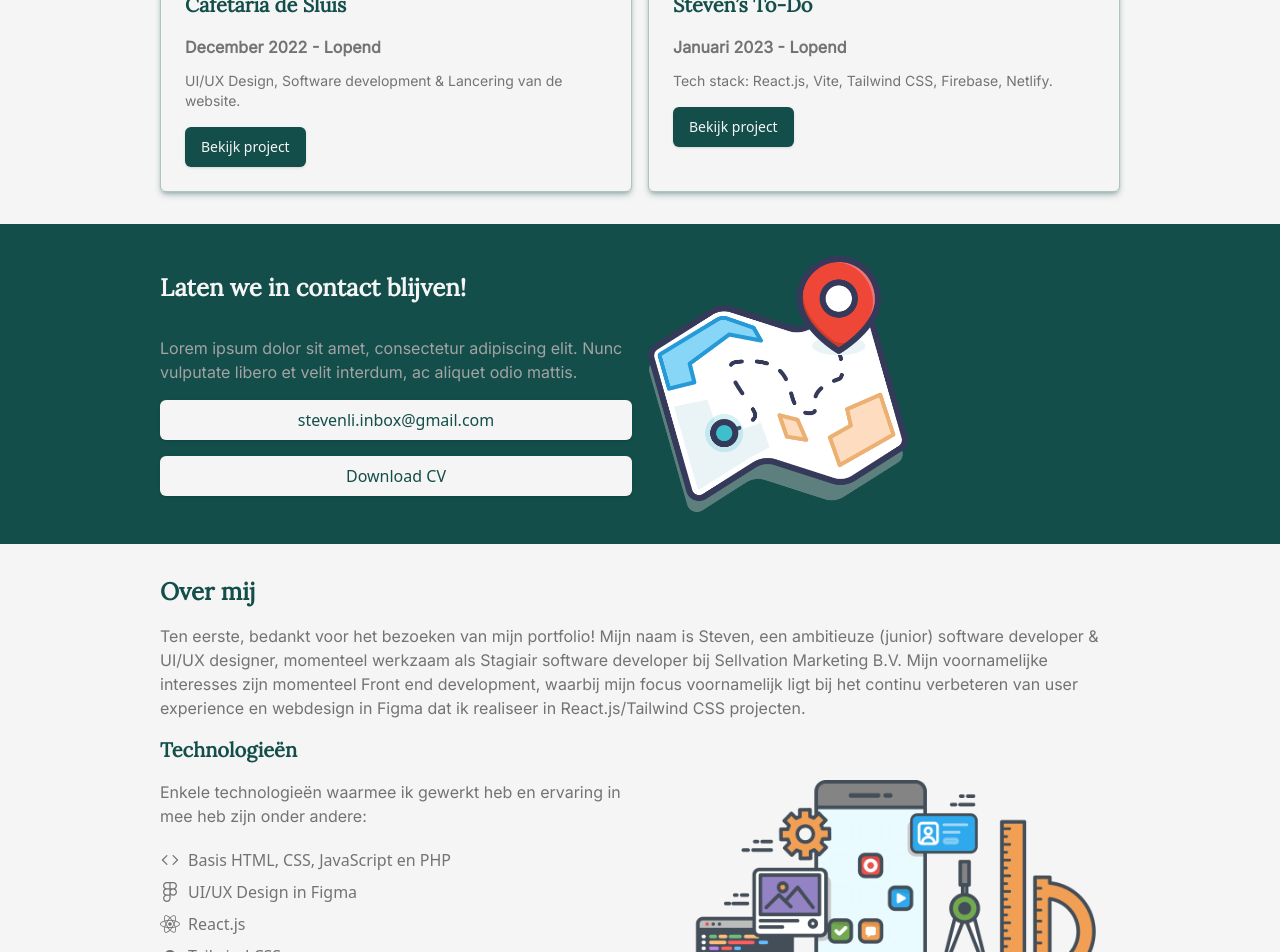
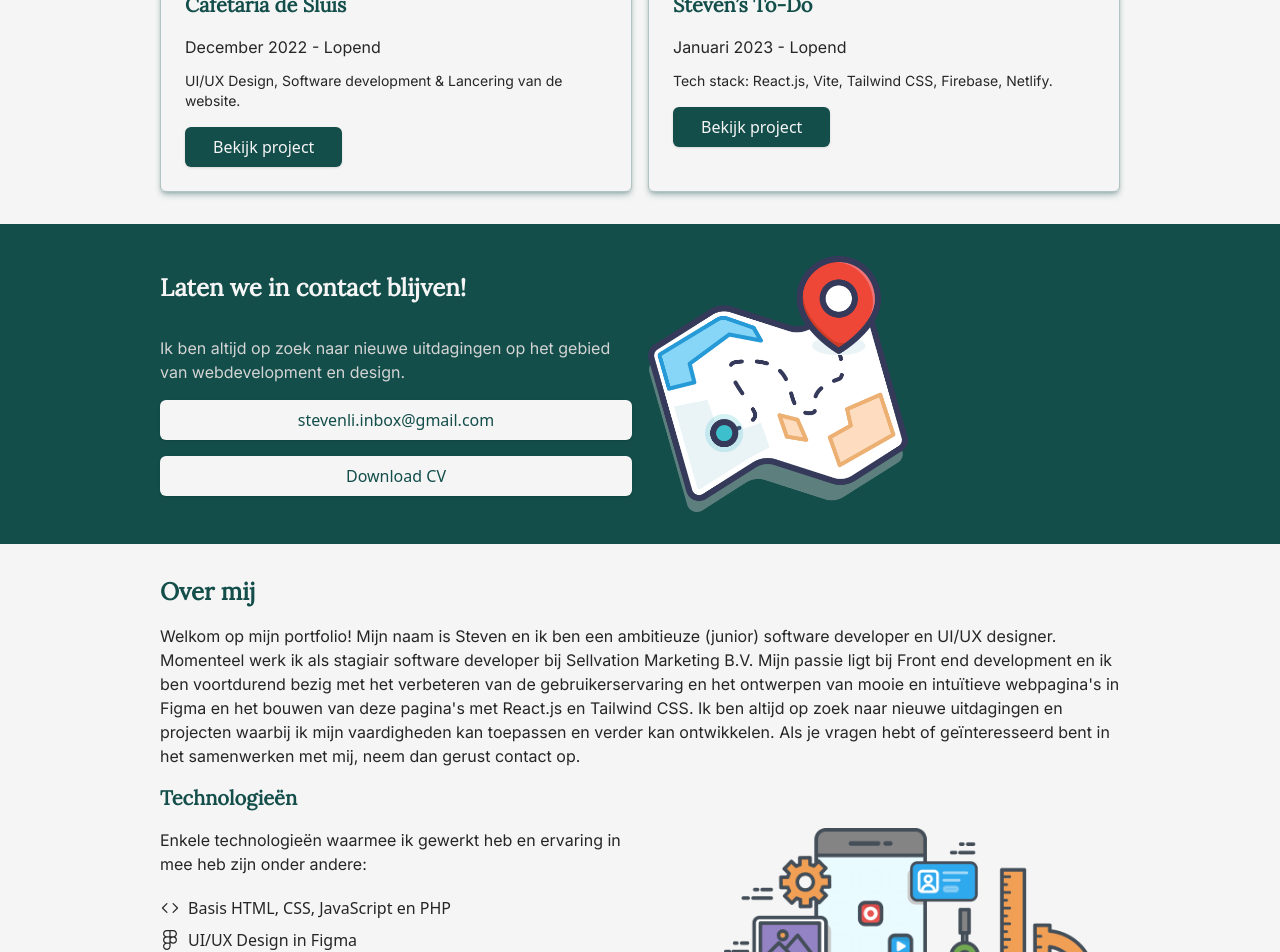
Before and after one commit to zStevenn/portfolio-old1, a React (Vite) app: page / in a window 1280 px wide. Shown: the part 920-1872 px from the top of the page. Built offline with nearby package versions, Linux system fonts and the light colour scheme.

Commit message:
Fixes text, text colors and padding

```diff
--- a/src/components/Card.jsx
+++ b/src/components/Card.jsx
@@ -10,9 +10,9 @@ function Card({
   cardButton = 'enabled',
 }) {
   return (
-    <div className="rounded-md flex flex-col border border-teal-900/30 shadow-md shadow-teal-900/30 group">
+    <div className="rounded-md flex flex-col border border-teal-900/30 shadow-md shadow-teal-900/30">
       <img
-        className="rounded-tr-md rounded-tl-md h-44 object-cover transition-all group-hover:bg-neutral-900/50"
+        className="rounded-tr-md rounded-tl-md h-44 object-cover transition-all duration-300 hover:bg-neutral-900/50"
         src={imgSrc}
         alt={imgTitle}
         title={imgTitle}
@@ -21,18 +21,16 @@ function Card({
         {cardTitle && <h4>{cardTitle}</h4>}
         <div>
           {cardDate && (
-            <p className="text-neutral-500 font-semibold pb-3">{cardDate}</p>
+            <p className="text-neutral-800 font-medium pb-3">{cardDate}</p>
           )}
 
           {cardDescription && (
-            <p className="text-neutral-500 text-sm">{cardDescription}</p>
+            <p className="text-neutral-800 text-sm">{cardDescription}</p>
           )}
         </div>
         {cardButton === 'enabled' && (
           <div className="flex gap-2 items-end">
-            <Button size="small" link={cardLink}>
-              Bekijk project
-            </Button>
+            <Button link={cardLink}>Bekijk project</Button>
             {/* <a
             className="text-teal-900 text-sm truncate underline underline-offset-2"
             href="/"
--- a/src/components/Footer.jsx
+++ b/src/components/Footer.jsx
@@ -9,9 +9,10 @@ export default function Footer() {
           <div className="container mx-auto max-w-screen-lg p-8">
             <h3 className="pb-4 text-neutral-100">Stuur gerust een bericht.</h3>
             <div className="grid gap-4">
-              <p className="text-neutral-400">
-                Lorem ipsum dolor sit amet, consectetur adipiscing elit. Nunc
-                vulputate libero et velit interdum, ac aliquet odio mattis.
+              <p className="text-neutral-300">
+                Bedankt voor het bekijken van mijn portfolio. Als je
+                geïnteresseerd bent in mijn werk of als je vragen hebt, verneem
+                ik graag van je!
               </p>
               <div className="flex flex-col gap-4">
                 <Button type="mail" variant="secondary">
--- a/src/pages/Home.jsx
+++ b/src/pages/Home.jsx
@@ -1,6 +1,6 @@
 import { Button } from '../components/Button';
 import { Card } from '../components/Card';
-import { BsTwitter, BsLinkedin, BsCode } from 'react-icons/bs';
+import { BsLinkedin, BsCode } from 'react-icons/bs';
 import { FaFigma, FaReact } from 'react-icons/fa';
 import { SiNetlify, SiTailwindcss } from 'react-icons/si';
 import projectImage1 from '../assets/project-sluis.png';
@@ -17,7 +17,7 @@ export default function Home() {
       <div className="container mx-auto max-w-screen-lg px-8 pb-8 pt-28 grid gap-8 sm:grid-cols-2">
         <div className="flex flex-col justify-center gap-4">
           <h3>Heyooo.</h3>
-          <p>
+          <p className="text-neutral-800">
             Software developer met ervaring in Front-End development en UI/UX
             design. Op zoek naar de volgende uitdaging!
           </p>
@@ -28,6 +28,8 @@ export default function Home() {
                 className="h-10 w-10 group transition-all duration-300 grid place-items-center rounded-md border border-teal-900 hover:bg-teal-900 hover:shadow-md focus:bg-teal-900 focus:shadow-md"
                 href="https://www.linkedin.com/in/zstevenn/"
                 target="_blank"
+                title="LinkedIn profile"
+                alt="LinkedIn profile"
               >
                 <BsLinkedin className="text-xl transition-all duration-300 text-teal-900 group-hover:text-neutral-100 group-focus:text-neutral-100" />
               </a>
@@ -75,9 +77,9 @@ export default function Home() {
               <h3 className="pb-4 text-neutral-100">
                 Laten we in contact blijven!
               </h3>
-              <p className="text-neutral-400">
-                Lorem ipsum dolor sit amet, consectetur adipiscing elit. Nunc
-                vulputate libero et velit interdum, ac aliquet odio mattis.
+              <p className="text-neutral-300">
+                Ik ben altijd op zoek naar nieuwe uitdagingen op het gebied van
+                webdevelopment en design.
               </p>
               <div className="flex flex-col gap-4">
                 <Button type="mail" variant="secondary">
@@ -96,23 +98,26 @@ export default function Home() {
       {/* Over mij */}
       <div className="container mx-auto max-w-screen-lg p-8">
         <h3 className="pb-4">Over mij</h3>
-        <p className="text-neutral-500 pb-4">
-          Ten eerste, bedankt voor het bezoeken van mijn portfolio! Mijn naam is
-          Steven, een ambitieuze (junior) software developer &#38; UI/UX
-          designer, momenteel werkzaam als Stagiair software developer bij
-          Sellvation Marketing B.V. Mijn voornamelijke interesses zijn momenteel
-          Front end development, waarbij mijn focus voornamelijk ligt bij het
-          continu verbeteren van user experience en webdesign in Figma dat ik
-          realiseer in React.js/Tailwind CSS projecten.
+        <p className="text-neutral-800 pb-4">
+          Welkom op mijn portfolio! Mijn naam is Steven en ik ben een ambitieuze
+          (junior) software developer en UI/UX designer. Momenteel werk ik als
+          stagiair software developer bij Sellvation Marketing B.V. Mijn passie
+          ligt bij Front end development en ik ben voortdurend bezig met het
+          verbeteren van de gebruikerservaring en het ontwerpen van mooie en
+          intuïtieve webpagina's in Figma en het bouwen van deze pagina's met
+          React.js en Tailwind CSS. Ik ben altijd op zoek naar nieuwe
+          uitdagingen en projecten waarbij ik mijn vaardigheden kan toepassen en
+          verder kan ontwikkelen. Als je vragen hebt of geïnteresseerd bent in
+          het samenwerken met mij, neem dan gerust contact op.
         </p>
         <h4 className="pb-4">Technologieën</h4>
-        <div className="grid grid-cols-1 md:grid-cols-2 gap-4">
+        <div className="grid grid-cols-1 md:grid-cols-2 gap-4 pb-4">
           <div>
-            <p className="text-neutral-500 pb-4">
+            <p className="text-neutral-800 pb-4">
               Enkele technologieën waarmee ik gewerkt heb en ervaring in mee heb
               zijn onder andere:
             </p>
-            <ul className="text-neutral-500 pb-4">
+            <ul className="text-neutral-800 pb-4">
               <li className="flex items-center py-1">
                 <BsCode className="inline text-xl mr-2" /> Basis HTML, CSS,
                 JavaScript en PHP
@@ -168,18 +173,31 @@ export default function Home() {
         </div>
         <h4 className="pb-4">Persoonlijke doelen</h4>
         <div className="grid grid-cols-1 md:grid-cols-2 gap-4">
-          <p className="text-neutral-500">
-            Lorem ipsum dolor sit amet, consectetur adipiscing elit. Etiam eu
-            turpis molestie, dictum est a, mattis tellus. Sed dignissim, metus
-            nec fringilla accumsan, risus sem sollicitudin lacus, ut interdum
-            tellus elit sed risus. Maecenas eget condimentum velit, sit amet
-            feugiat lectus. Class aptent taciti sociosqu ad litora torquent per
-            conubia nostra, per inceptos himenaeos. Praesent auctor purus luctus
-            enim egestas, ac scelerisque ante pulvinar. Donec ut rhoncus ex.
-            Suspendisse ac rhoncus nisl, eu tempor urna. Curabitur vel bibendum
-            lorem. Morbi convallis convallis diam sit amet lacinia. Aliquam in
-            elementum tellus.
-          </p>
+          <div className="flex flex-col gap-4">
+            <p className="text-neutral-800">
+              Huidig ben ik bezig met het implementeren en verbeteren van mijn
+              dagelijkse gewoontes, ofwel `habits`, om mijn productiviteit op
+              zowel professioneel als persoonlijk vlak te verbeteren. Dit heeft
+              invloed op de kleine dagelijkse gewoontes zoals:
+            </p>
+            <ul className="text-neutral-800 list-disc ml-5">
+              <li>Gezond eten</li>
+              <li>Boek lezen</li>
+              <li>Flossen</li>
+            </ul>
+            <p className="text-neutral-800">
+              Maar ook impact op grotere dagelijkse gewoontes waaronder:
+            </p>
+            <ul className="text-neutral-800 list-disc ml-5">
+              <li>Dagelijkse gewichtstraining</li>
+              <li>Een uur cursus volgen</li>
+              <li>Een consistente ochtend- en avond routine</li>
+            </ul>
+            <p className="text-neutral-800">
+              Als persoonlijke doel wil ik dagelijks een verbeterde versie van
+              mezelf presenteren.
+            </p>
+          </div>
           <img
             src={weightImage}
             alt="Weight"
```
